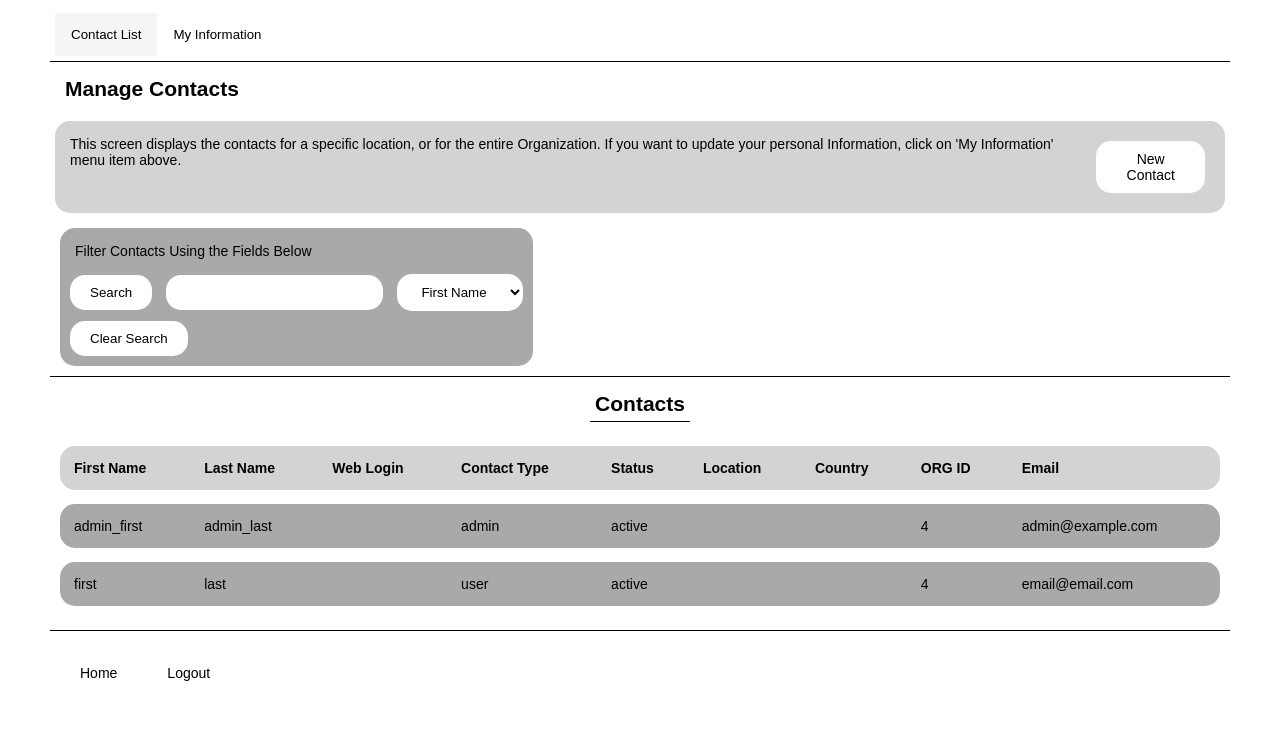
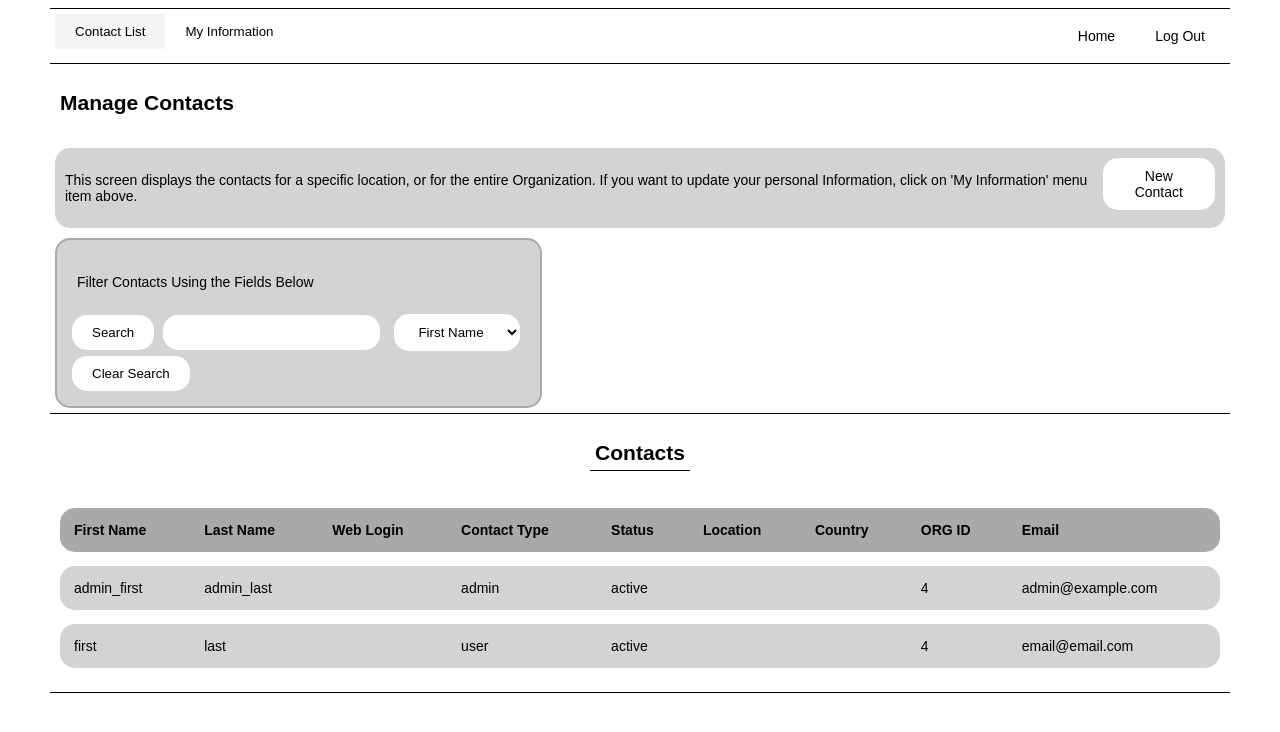
Before and after one commit to lux3hs/contactmgr, a Django app: page /contacts/ in a window 1280 px wide. Shown: the top 732 px of the page. Run offline with Django 3.2, Linux system fonts and the light colour scheme; a user stored in the database is signed in; data comes from the database, SQL or seed files in the repository; both versions use the stored data as it was after the commit.

Commit message:
Clean homepage and widgets

```diff
--- a/manage_contacts/static/manage_contacts/css/style.css
+++ b/manage_contacts/static/manage_contacts/css/style.css
@@ -2,21 +2,6 @@
 /*                          */
 /* Override base css styles  */
 /*                          */
-
-.contact-form p{
-  /* border:1px solid black; */
-  text-align:left;
-  margin:5px;
-}
-
-.contact-form{
-  /* border:2px solid blue; */
-  padding:5px;
-  margin:5px;
-  flex-wrap: wrap;
-  align-items: left;
-}
-
 
 
 /* Override nth-child with number
--- a/manage_contacts/templates/manage_contacts/add-contact.html
+++ b/manage_contacts/templates/manage_contacts/add-contact.html
@@ -27,14 +27,14 @@
 
   {% if user_role == "admin" %}
 
-  <div class="flex-widget container-border">
+  <div class="widget-box">
     <form method="post">
     {% csrf_token %}
-      <div class="flex-widget contact-form widget-border">
+      <div class="flex-box">
       {{ contact_form.as_p }}
       </div>
 
-      <div class="flex-widget">
+      <div class="flex-box">
       <input class="button" type = "submit" value = "Create user" name="newForm"/>
       </div>
 
--- a/manage_contacts/templates/manage_contacts/manage-contacts.html
+++ b/manage_contacts/templates/manage_contacts/manage-contacts.html
@@ -10,12 +10,18 @@
 {% endblock head %}
 
 {% block banner %}
-<div class="flex-container app-banner">
+<div class="flex-container flex-row border-top app-banner">
   <div class="tab">
   <button class="js-tablinks" id="js-default-open" onclick="changePage(event, 'contacts-tab')">Contact List</button>
   <button class="js-tablinks" onclick="changePage(event, 'information-tab')">My Information</button>
   </div>
+  <div class="nav-row navigation-buttons">
+    <p><a href="{% url 'homepage' %}">Home</a></p>
+    <p><a href="{% url 'logout' %}">Log Out</a></p>
+  </div>
 </div>
+
+
 {% endblock banner %}
 
 {% block logocontainer %}{% endblock logocontainer %}
@@ -44,15 +50,14 @@
       click on 'My Information' menu item above.
       </p>
 
-      <div class="flex-widget">
+      <div class="flex-box">
         <a href="{% url 'add_contact' %}">New Contact</a>
       </div>
     </div>
   </div>
 
   <div class="flex-container">
-
-    <div class="flex-widget widget-border">
+    <div class="widget-box">
       <p class="text-container">Filter Contacts Using the Fields Below</p>
 
       <form method = "GET">
@@ -103,10 +108,10 @@
 
 <div id="information-tab" class="js-tabcontent">
   <div class="flex-container">
-    <div class="flex-widget container-border">
-      <h2 class="text-container">{{ user.username }}</h2>
+    <div class="widget-box">
+      <h3 class="text-container">{{ user.username }}</h3>
 
-        <div class="flex-widget">
+        <div class="flex-box">
           <p class="text-container">UserID: {{ user.id }}</p>
           <p class="text-container">UserEmail: {{ user_email }}</p>
           <p class="text-container">Role: {{ user_role }}</p>
@@ -121,9 +126,7 @@
   </div>
 </div>
 
-<div class="flex-container flex-row border-top navigation-buttons">
-<p><a href="{% url 'homepage' %}">Home</a></p>
-<p><a href="{% url 'logout' %}">Logout</a></p>
+<div class="flex-container border-top">
 </div>
 
 {% endblock main %}
--- a/static/css/licensepgm/style.css
+++ b/static/css/licensepgm/style.css
@@ -1,9 +1,8 @@
 
-/*             */
+/*            */
 /* Page Style */
-/*             */
+/*            */
 
-/* Style for base page class */
 body {
     /* border: 2px black; */
     /* height: 100vh; */
@@ -17,48 +16,57 @@ body {
 
   }
 
-/* Style the links */
 a{
     background-color:white;
     color: black;
-    border: 2px solid black;
+    border: 1px solid black;
     /* border-radius: 25px; */
     text-align: center;
     padding: 10px 20px;
     text-decoration: none;
-    display: inline-block;
-    margin:5px;
-}
+  }
 
 a:hover, a:active {
     background-color: whitesmoke;
 }
 
-/* Style the buttons and selection widgets */
+input{
+  background-color:white;
+  color: black;
+  border: 1px solid black;
+  text-align: left;
+  padding:10px 20px;
+  text-decoration: none;
+
+}
+
+input:hover, input:active{
+  background-color: whitesmoke;
+}
+
 button {
     background-color:white;
     color: black;
-    border: 2px solid black;
+    border: 1px solid black;
     /* border-radius: 24px; */
     text-align: center;
     padding: 10px 20px;
     text-decoration: none;
-    display: inline-block;
+    /* display: inline-block; */
 }
 
 button:hover, button:active {
     background-color: whitesmoke;
   }
 
-/* Style input buttons */
 input.button {
     background-color:white;
     color: black;
-    border: 2px solid black;
+    border: 1px solid black;
     /* border-radius: 24px; */
     text-align: center;
     padding: 10px 20px;
-    margin: 5px;
+    /* margin: 5px; */
     text-decoration: none;
     display: inline-block;
     /* cursor: pointer; */
@@ -78,6 +86,7 @@ input.button:hover, input.button:active {
 .tab {
     /* border: 2px solid black; */
     width:fit-content;
+    height: fit-content;
     overflow: hidden;
   }
 
@@ -88,7 +97,7 @@ input.button:hover, input.button:active {
     border: none;
     outline: none;
     cursor: pointer;
-    padding: 14px 16px;
+    padding: 10px 20px;
   }
 
 /* Create an active/current tablink class */
@@ -103,14 +112,21 @@ input.button:hover, input.button:active {
 }
 
 
-  /* Style the active tab content */
+  /* Control active tab content for pages */
 .js-tabcontent {
     display: none;
-    /* margin: 50px; */
-    /* padding: 6px 12px; */
-    /* border: 2px solid black; */
   }
 
+
+
+
+/*                */
+/*  Login styles  */
+/*                */
+
+.login-container{
+  margin-top:10%;
+}
 
 
 /*            */
@@ -133,56 +149,44 @@ input.button:hover, input.button:active {
   background-color: whitesmoke;
 }
 
+/* Style the navigation row */
+.nav-row{
+  display: flex;
+  flex-direction: row;
+  margin-left:auto;
+  width:fit-content;
+  height: fit-content;
+  overflow: hidden;
+}
+
+
 
 
 /*                 */
 /* Homepage styles */
 /*                 */
 
-/* Style the container for the organization logo */
-#logo-container {
-  /* border: 3px dotted blue; */
-  height: 50%;
-  width: 25%;
+/* Style the homepage header */
+.site-header{
+  align-items: center;
+  height: 50px;
 }
 
-/* Style the organization logo */
 #org-logo {
-  /* border:1px dotted grey; */
-  margin: 5px;
-  padding: 5px;
-  max-width: 75%;
-  /* max-height: 50%; */
-  /* float: center; */
-  /* vertical-align: top; */
-}
-
-/* Style the login window */
-#login-widget{
-  margin: 15px;
-  margin-top: 50px;
-  padding: 15px;
-  /* border: 1px solid black; */
-  /* border-radius: 25px; */
-  border-left: 1px solid black;
-  /* background: blue; */
-}
-
-#login-widget button{
-  border:none;
-  /* border-radius: 15px; */
-  outline:none;
+  height: 55%;
+  width: 55%;
 }
 
 
-/*             */
-/* Form fields */
-/*             */
+
+/*                   */
+/* Form field styles */
+/*                   */
 
 /* Style choice field box */
 .ChoiceField{
   background-color:white;
-  border:none;
+  /* border:none; */
   /* border-radius: 15px; */
   text-align: center;
   padding: 10px 20px;
@@ -200,7 +204,7 @@ input.button:hover, input.button:active {
 .CharField{
 background-color:white;
 color: black;
-border: none;
+/* border: none; */
 /* border-radius: px; */
 text-align: left;
 padding: 10px 20px;
@@ -213,9 +217,122 @@ background-color: whitesmoke;
 
 
 
-/*                 */
-/* flexbox classes */
-/*                 */
+/*               */
+/* Widget styles */
+/*               */
+
+/* Style the widget border */
+.widget-box{
+  width:fit-content;
+  block-size: fit-content;
+  /* border:none; */
+  border:2px solid darkgray;
+  border-radius: 15px;
+  padding: 15px;
+  background-color: lightgray;
+  /* background-image: linear-gradient(to bottom right, darkgray,whitesmoke); */
+}
+
+/* Style the widget buttons */
+.widget-box .CharField{
+  border:none;
+  /* border:1px solid black; */
+  border-radius: 15px;
+  outline:none;
+}
+
+.widget-box .ChoiceField{
+  border:none;
+  /* border: 1px solid black; */
+  border-radius: 15px;
+  outline:none;
+}
+
+.widget-box input{
+  border:none;
+  /* border:1px solid black; */
+  border-radius: 15px;
+  outline:none;
+}
+
+.widget-box a{
+  border:none;
+  /* border:1px solid black; */
+  border-radius: 15px;
+  outline:none;
+}
+
+.widget-box button{
+  border:none;
+  /* border:1px solid black; */
+  border-radius: 15px;
+  outline:none;
+}
+
+
+
+/* Block container styles */
+
+.container-border{
+  border:none;
+  border-radius: 15px;
+  outline:none;
+  background-color: lightgray;
+}
+
+.container-border a{
+  border:none;
+  border-radius: 15px;
+  outline:none;
+
+}
+
+.container-border input{
+  /* border:none; */
+  border-radius: 15px;
+  /* outline:none; */
+
+}
+
+
+/*              */
+/* Table styles */
+/*              */
+
+/* Table border radius added to app-specific css files due to different column numbers  */
+
+
+table {
+  border-spacing: 0em 1em;
+  width: 100%;
+  text-align:left;
+  overflow-y:auto;
+  padding:5px;
+}
+
+
+tr:nth-child(1){
+    background-color: darkgray;
+    color: inherit;
+}
+
+  th{
+    padding:1em;
+
+  }
+
+td{
+  background: lightgray;
+  color: black;
+  padding:1em;
+
+}
+
+
+
+/*                         */
+/* Generic flexbox classes */
+/*                         */
 
 .flex-container{
   display:flex;
@@ -224,25 +341,24 @@ background-color: whitesmoke;
   padding:5px;
 }
 
-.flex-widget{
+.flex-box{
   display:flex;
   flex-direction: column;
-  /* border:2px solid red; */
   width:fit-content;
   block-size: fit-content;
   padding:5px;
-  margin: 5px;
 }
 
 .text-container{
   /* border:2px solid Black; */
   padding:5px;
-  margin:5px;
   display:block;
   width:fit-content;
   height: fit-content;
   text-align: center;
 }
+
+/* Generic styling classes */
 
 .border-full{
   border: 1px solid black;
@@ -266,6 +382,7 @@ flex-direction: row;
 
 .flex-center{
   align-items: center;
+  justify-content: center;
 }
 
 .left-text{
@@ -275,96 +392,3 @@ flex-direction: row;
 .center-text{
   text-align:center;
 }
-
-/*               */
-/* Widget styles */
-/*               */
-
-/* Style the widget border */
-.widget-border{
-  /* border:1px solid darkgray; */
-  border:none;
-  border-radius: 15px;
-
-  background-color: darkgray;
-  /* background-image: linear-gradient(to bottom right, darkgray,whitesmoke); */
-}
-
-/* Style the widget buttons */
-.widget-border .CharField{
-  border:none;
-  border-radius: 15px;
-  outline:none;
-}
-
-.widget-border .ChoiceField{
-  border:none;
-  border-radius: 15px;
-  outline:none;
-}
-
-.widget-border input{
-  border:none;
-  border-radius: 15px;
-  outline:none;
-}
-
-.widget-border a{
-  border:none;
-  border-radius: 15px;
-  outline:none;
-}
-
-.container-border{
-  border:none;
-  border-radius: 15px;
-  outline:none;
-  background-color: lightgray;
-}
-
-.container-border a{
-  border:none;
-  border-radius: 15px;
-  outline:none;
-
-}
-
-.container-border input{
-  border:none;
-  border-radius: 15px;
-  outline:none;
-
-}
-
-
-/*              */
-/* Table styles */
-/*              */
-
-table {
-  border-spacing: 0em 1em;
-  width: 100%;
-  text-align:left;
-  overflow-y:auto;
-  padding:5px;
-}
-
-
-tr:nth-child(1){
-    background-color: lightgray;
-    color: inherit;
-}
-
-  th{
-    padding:1em;
-
-  }
-
-td{
-  background: darkgray;
-  color: black;
-  padding:1em;
-
-}
-
-/* Table border radius added to app-specific css files due to different column numbers  */
--- a/templates/base.html
+++ b/templates/base.html
@@ -10,20 +10,7 @@
   </head>
 
   <body>
-
-    {% block banner %}
-    <div class="flex-container">
-    <h1 class="text-container">LICENSEPGM</h1>
-    </div>
-    {% endblock banner %}
-
-    {% block logocontainer %}
-    <div class="flex-container flex-row">
-    <div id="logo-container" class="flex-widget">
-    <img src="{% static 'images/licensepgm/logo-generic.svg' %}" id="org-logo" alt="Generic logo"/>
-    </div>
-    {% endblock logocontainer %}
-
+    {% block banner %}{% endblock banner %}
     <main>
       {% block main %}{% endblock main %}
     </main>
```
Also changed, not shown: manage_licenses/templates/manage_licenses/manage-licenses.html (+18 -15 lines), templates/homepage.html (+20 -9 lines), templates/registration/login.html (+9 -7 lines), db.sqlite3.
